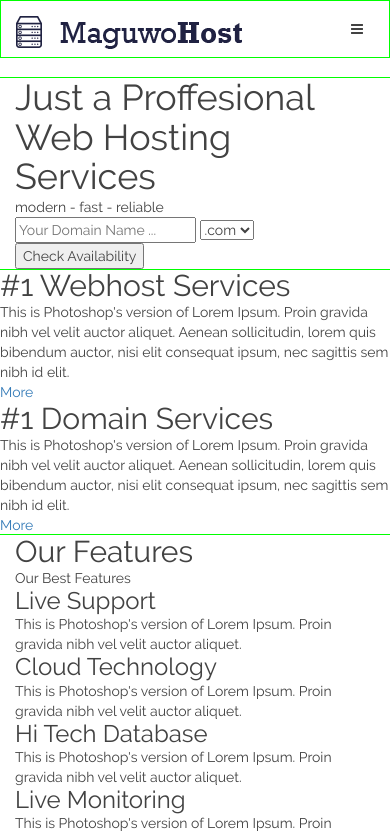
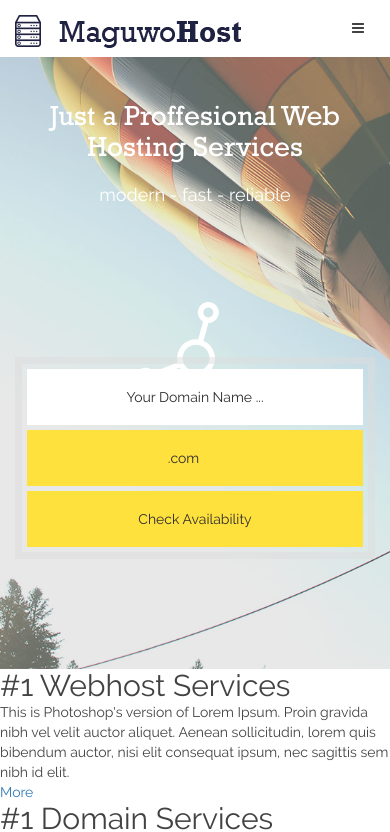
Before and after one commit to karachevtsev/maguwohost-project, a website: page src/index.html in a window 390 px wide. Shown: the top 832 px of the page. Drawn offline with nearby package versions, Linux system fonts and the light colour scheme; files that its build step writes are made by us from their sources; files whose address does not match are found by name.

Commit message:
Add responsive promo block, fixed mobile navigation

```diff
--- a/src/index.html
+++ b/src/index.html
@@ -15,18 +15,18 @@
 
   <header class="main-header">
    <!-- Navbar Start -->
-    <nav class="navbar">
+    <nav class="navbar navbar-fixed-top navbar--white">
       <div class="container">
         <div class="row">
 
           <div class="navbar-header">
             <button class="navbar-toggle collapsed" data-toggle="collapse" data-target="#menu"><i class="fa fa-bars" aria-hidden="true"></i></button>
             <a class="navbar-brand logo" href="#">
-              <img src="img/logo@1x.png" width="226" height="33" alt="Maguwohost" class="logo__image">
+              <img class="logo__image" src="img/logo@1x.png" width="226" height="33" alt="Maguwohost">
             </a>
           </div>
 
-          <div class="collapse navbar-collapse" id="menu">
+          <div class="collapse navbar-collapse navbar-collapse--height" id="menu">
             <nav class="menu">
               <ul class="menu__list">
                 <li class="menu__item"><a href="" class="menu__link menu__link--active">Home</a></li>
@@ -39,7 +39,7 @@
 
             <div class="callback">
               <p class="callback__title">Do you need help ? Just Email, Live chat or Call us</p>
-              <a href="" class="btn btn--callback">Live chat</a>
+              <a class="btn btn--callback" href="">Live chat</a>
               <div class="callback__phone callback__phone--border-left">6545-5454</div>
             </div>
           </div>
@@ -50,7 +50,7 @@
     <!-- Navbar End -->
   </header>
 
-  <div class="promo">
+  <section class="promo">
     <div class="container">
 
       <h1 class="promo__title">Just a Proffesional Web Hosting Services</h1>
@@ -58,18 +58,18 @@
 
       <div class="search">
         <form action="" method="GET">
-          <input type="text" class="search__field" placeholder="Your Domain Name ...">
-          <select name="" id="" class="search__select">
-            <option value="0">.com</option>
+          <input class="search__field" type="text" name="Domain" placeholder="Your Domain Name ...">
+          <select class="search__select" id="" name="">
+            <option value="0" selected>.com</option>
             <option value="2">.net</option>
             <option value="3">.ua</option>
           </select>
-          <button class="search__submit">Check Availability</button>
+          <button class="btn btn--search search__submit">Check Availability</button>
         </form>
       </div>
 
     </div>
-  </div>
+  </section>
 
   <div class="services">
 
--- a/src/sass/blocks/callback.scss
+++ b/src/sass/blocks/callback.scss
@@ -1,23 +1,28 @@
 .callback {
-  padding-left: 45px;
+  float: right;
+
   padding-top: 36px;
   padding-bottom: 41px;
-  float: right;
+  padding-left: 45px;
 
   &__title {
     margin-bottom: 17px;
+
     font-family: 'Raleway-Semi-Bold';
     font-size: 12px;
     line-height: 24px;
+
     color: #202242;
   }
 
   &__phone {
+    display: inline-block;
     padding-left: 21px;
     margin-left: 30px;
-    display: inline-block;
+
     font-family: 'Lato';
     font-size: 24px;
+
     &--border-left {
       border-left: 1px solid #babbc4;
     }
@@ -25,18 +30,22 @@
 }
 
 .btn--callback {
+  padding: 20px 22px;
+  vertical-align: 4px;
+
   font-family: 'Raleway-Semi-Bold';
   font-size: 14px;
   line-height: 0;
+
+
   color: #202242;
-  padding: 20px 22px;
-  background-color: $yellow;
+
   border: 1px solid $yellow;
-  border-radius: 0;
-  vertical-align: 4px;
+
   &:hover{
+    background-color: #fff;
+
     transition: all .5s ease;
-    background-color: #fff;
   }
 
 }
--- a/src/sass/blocks/header.scss
+++ b/src/sass/blocks/header.scss
@@ -0,0 +1,3 @@
+.navbar--white {
+  background-color: #fff;
+}
--- a/src/sass/blocks/media.scss
+++ b/src/sass/blocks/media.scss
@@ -16,6 +16,17 @@
       font-size: 18px;
       padding-left: 18px;
       margin-left: 20px;
+    }
+  }
+
+  .promo {
+      padding-top: 260px;
+      padding-bottom: 110px;
+    &__title {
+      font-size: 38px
+    }
+    &__description {
+      font-size: 26px;
     }
   }
 }
@@ -82,11 +93,91 @@
     }
   }
 
+
+  .promo {
+      padding-top: 150px;
+      padding-bottom: 110px;
+    &__title {
+      font-size: 32px
+    }
+    &__description {
+      font-size: 20px;
+      margin-bottom: 150px;
+      &:after {
+        width: 120px;
+        height: 120px;
+        top: 180px;
+      }
+    }
+  }
+
+  .search {
+    border: 10px solid rgba(221, 221, 221, .5);
+    &__field {
+      padding: 0px 0 0 20px;
+      width: 190px;
+      font-size: 14px;
+    }
+    &__select {
+      font-size: 14px;
+      padding: 0 47px 0 24px;
+    }
+  }
+
+  .btn--search {
+     padding: 20px 10px 20px 10px;
+  }
+
+  .navbar-collapse--height {
+    min-height: 400px;
+  }
+
 }
 
 /* Extra Small Devices, Phones */
 @media only screen and (max-width : 480px) {
+  .promo {
+      padding-top: 100px;
+      padding-bottom: 110px;
+    &__title {
+      font-size: 28px;
+      margin-bottom: 20px;
+    }
+    &__description {
+      font-size: 18px;
+      margin-bottom: 150px;
+      &:after {
+        width: 120px;
+        height: 120px;
+        top: 180px;
+      }
+    }
+  }
 
+  .search {
+      display: block;
+      padding: 5px;
+      border: 7px solid rgba(221, 221, 221, .5);
+      &__field {
+        padding: 0;
+        display: block;
+        width: 100%;
+        margin-bottom: 5px;
+        text-align: center;
+      }
+      &__select {
+        margin-bottom: 5px;
+        display: block;
+        width: 100%;
+        text-align-last: center;
+      }
+    }
+
+    .btn--search {
+      width: 100%;
+      border-left: none;
+      border: 1px solid $yellow;
+    }
 }
 
   /* Custom, iPhone Retina */
--- a/src/sass/blocks/menu.scss
+++ b/src/sass/blocks/menu.scss
@@ -1,6 +1,7 @@
 .menu {
   &__item {
     float: left;
+
     margin-right: 20px;
     &:last-child {
       margin-right: 0;
@@ -11,11 +12,15 @@
     font-family: 'Raleway';
     font-size: 16px;
     line-height: 160px;
+    text-transform: uppercase;
+
     color: #202242;
-    text-transform: uppercase;
+
     &:hover {
       text-decoration: none;
+
       color: $yellow;
+
       transition: all .5s ease;
     }
     &--active {
--- /dev/null
+++ b/src/sass/blocks/promo.scss
@@ -0,0 +1,128 @@
+.promo {
+  position: relative;
+
+  padding-top: 300px;
+  padding-bottom: 170px;
+  min-height: 600px;
+
+  text-align: center;
+
+  background-image: url(../img/bg-promo.jpg);
+  background-size: cover;
+  background-position: center;
+  background-attachment: fixed;
+  background-repeat: no-repeat;
+  &:before {
+    content: '';
+    position: absolute;
+    left: 0;
+    top: 0;
+
+    width: 100%;
+    height: 100%;
+
+    background: #bababa;
+    opacity: .33;
+  }
+
+  &__title {
+    position: relative;
+    z-index: 10;
+
+    margin-bottom: 40px;
+
+    font-family: "Rockwell";
+    font-size: 48px;
+
+    color: #fff;
+  }
+
+  &__description {
+    position: relative;
+    z-index: 10;
+
+    margin-bottom: 220px;
+    font-size: 30px;
+
+    color: #fff;
+    &:after {
+      position: absolute;
+      top: 260px;
+      left: 0;
+      bottom: 0;
+      right: 0;
+
+      display: block;
+      width: 120px;
+      height: 120px;
+      margin: auto;
+
+      content: '';
+      background: url(../img/figure.svg) ;
+      background-repeat: no-repeat;
+    }
+  }
+}
+
+.search {
+  position: relative;
+  z-index: 10;
+
+  display: inline-block;
+
+  font-size: 0;
+
+  border: 16px solid rgba(221, 221, 221, .5);
+
+  &__field {
+    width: 270px;
+    height: 56px;
+    padding: 0px 0 0 22px;
+
+
+    font-size: 18px;
+    color: #2d2d2d;
+
+    border: none;
+    &::-webkit-input-placeholder {color:#2d2d2d;}
+    &::-moz-placeholder          {color:#2d2d2d;}
+    &:-moz-placeholder           {color:#2d2d2d;}
+    &:-ms-input-placeholder      {color:#2d2d2d;}
+  }
+
+  &__select {
+    position: relative;
+
+    height: 56px;
+    padding: 0 47px 0 24px;
+
+    font-size: 18px;
+    line-height: 20px;
+    vertical-align: top;
+
+    color: #2d2d2d;
+    background: #ffe13e;
+    border: 0;
+    border-radius: 0;
+    cursor: pointer;
+    -webkit-appearance: none;
+    -moz-appearance: none;
+    -ms-appearance: none;
+  }
+}
+
+.btn--search {
+  padding: 20px 15px 20px 15px;
+
+  font-size: 14px;
+  line-height: 14px;
+
+  color: #2d2d2d;
+  border-left: 1px solid #fff;
+  &:hover{
+    background-color: #fff;
+    border: 1px solid $yellow;
+
+    transition: all .5s ease;
+  }
+}
--- a/src/sass/global/base.scss
+++ b/src/sass/global/base.scss
@@ -22,6 +22,6 @@ a {
   text-decoration: none;
 }
 
-.container {
-  outline: 1px solid lime;
-}
+// .container {
+//   outline: 1px solid lime;
+// }
--- a/src/sass/global/buttons.scss
+++ b/src/sass/global/buttons.scss
@@ -7,6 +7,8 @@
   text-align: center;
   text-decoration: none;
   vertical-align: top;
+  border-radius: 0;
+  background-color: $yellow;
 
   &:hover {
 
--- a/src/sass/global/fonts.scss
+++ b/src/sass/global/fonts.scss
@@ -33,17 +33,6 @@
   font-weight: 600;
   font-style: normal;
 }
-@font-face {
-  font-family: 'Rockwell';
-  src: url('../fonts/rockwell-bold.eot');
-  src: url('../fonts/rockwell-bold.eot?#iefix') format('embedded-opentype'),
-       url('../fonts/rockwell-bold.woff2') format('woff2'),
-       url('../fonts/rockwell-bold.woff') format('woff'),
-       url('../fonts/rockwell-bold.ttf') format('truetype'),
-       url('../fonts/rockwell-bold.svg#rockwell-boldregular') format('svg');
-  font-weight: bold;
-  font-style: normal;
-}
 
 @font-face {
   font-family: 'Rockwell';
@@ -52,6 +41,18 @@
        url('../fonts/rockwell-regular.woff') format('woff'),
        url('../fonts/rockwell-regular.ttf') format('truetype');
   font-weight: normal;
+  font-style: normal;
+}
+
+@font-face {
+  font-family: 'Rockwell-Bold';
+  src: url('../fonts/rockwell-bold.eot');
+  src: url('../fonts/rockwell-bold.eot?#iefix') format('embedded-opentype'),
+       url('../fonts/rockwell-bold.woff2') format('woff2'),
+       url('../fonts/rockwell-bold.woff') format('woff'),
+       url('../fonts/rockwell-bold.ttf') format('truetype'),
+       url('../fonts/rockwell-bold.svg#rockwell-boldregular') format('svg');
+  font-weight: bold;
   font-style: normal;
 }
 
--- a/src/sass/global/forms.scss
+++ b/src/sass/global/forms.scss
@@ -8,7 +8,7 @@ input[type="password"] {
   outline: none;
 
   &:focus {
-
+    outline: none;
   }
 
   &:invalid {
--- a/src/sass/style.scss
+++ b/src/sass/style.scss
@@ -8,7 +8,7 @@
 @import "blocks/menu";
 @import "blocks/logo";
 @import "blocks/callback";
+@import "blocks/promo";
 @import "blocks/footer";
 
 @import "blocks/media";
-;
```
